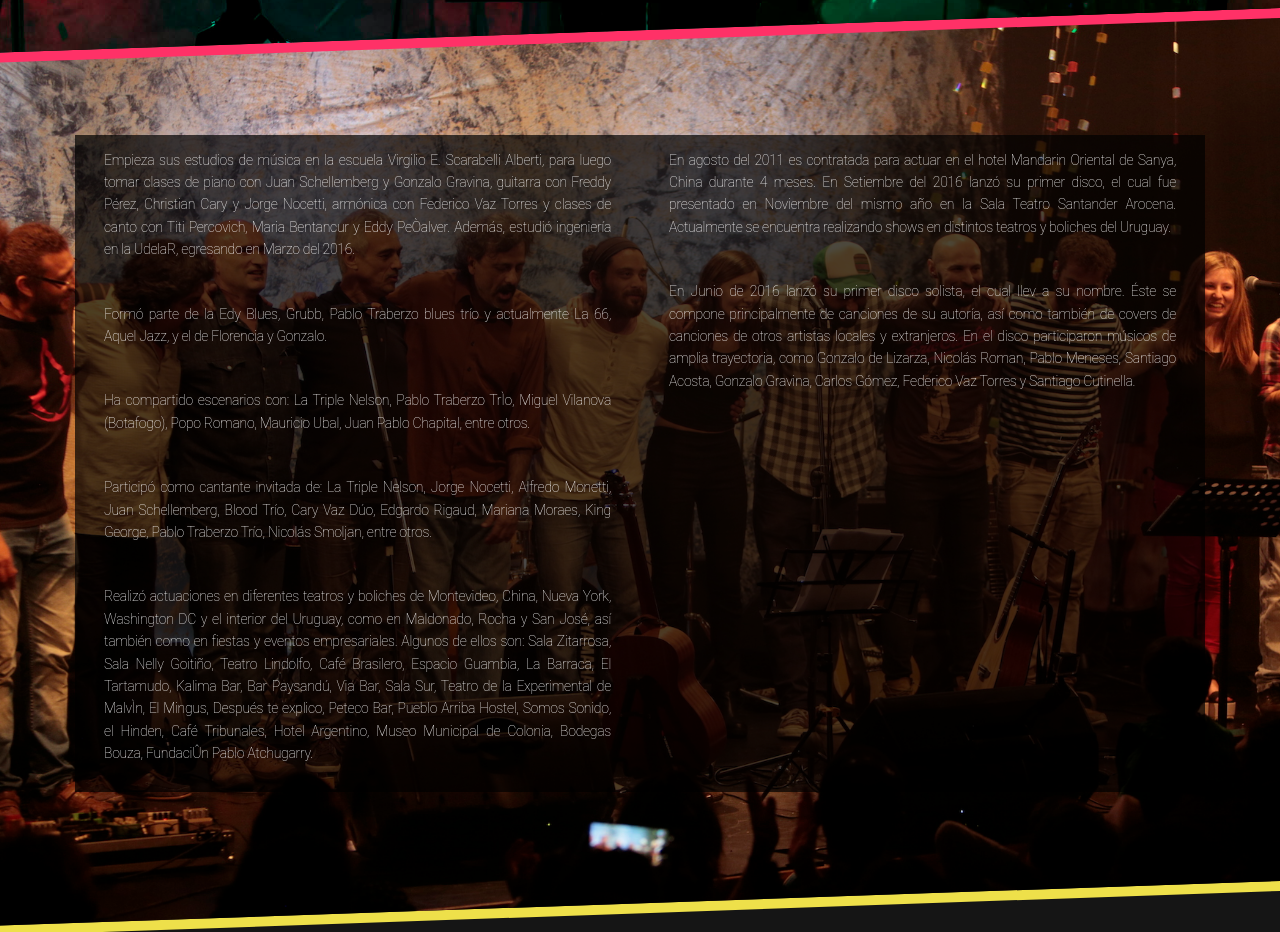
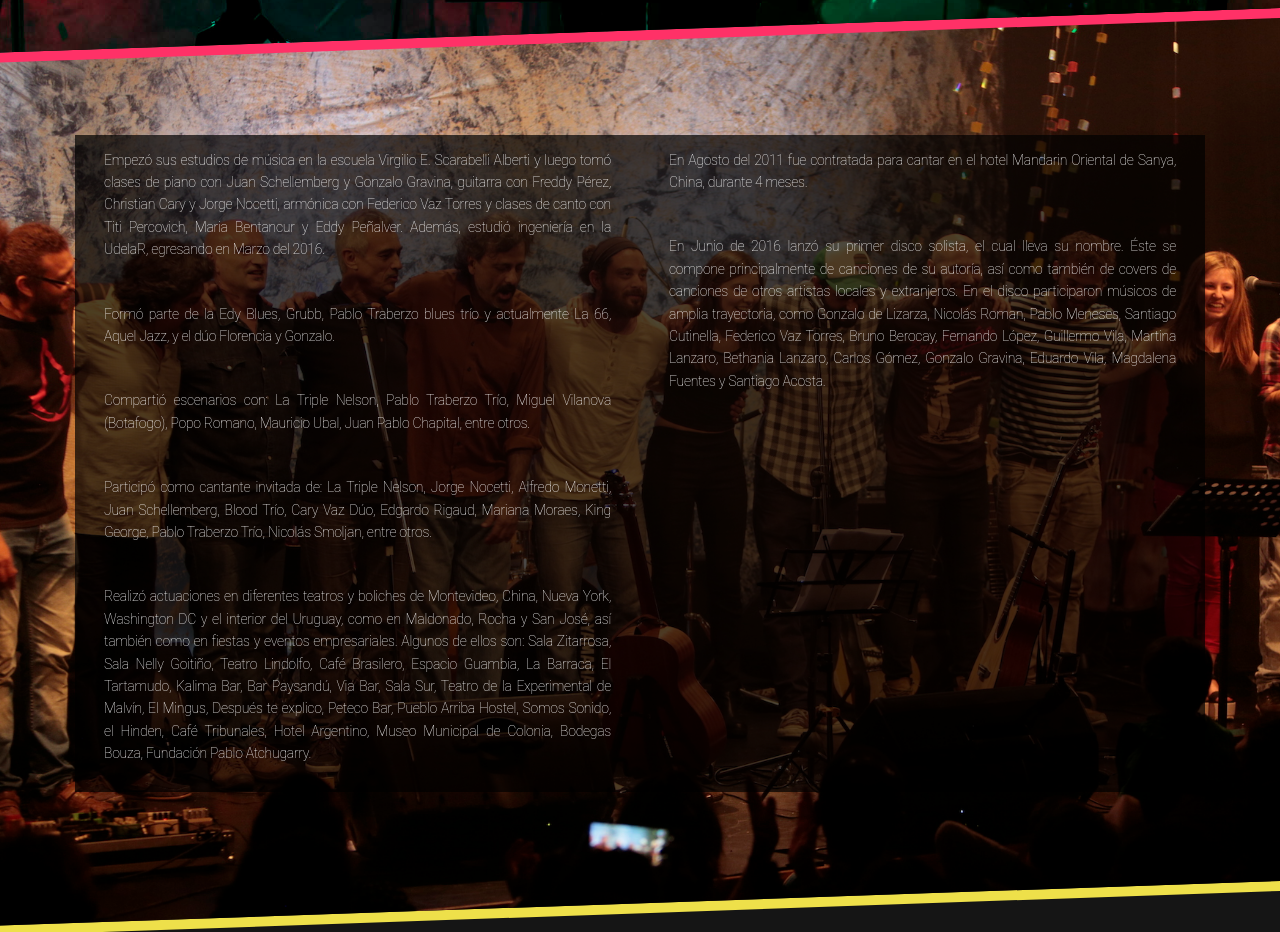
Before and after one commit to seba2610/flo-lanzaro, a plain HTML site: page index.html in a window 1280 px wide. Shown: the part 2600-3532 px from the top of the page. Drawn offline with Linux system fonts and the light colour scheme.

Commit message:
Biography updated

```diff
--- a/index.html
+++ b/index.html
@@ -125,28 +125,26 @@
         <div class="row" id="biography">
                 <div class="col-sm-6">
                       <p class="p-3">
-        Empieza sus estudios de música en la escuela Virgilio E. Scarabelli Alberti, para luego tomar clases de piano con Juan Schellemberg y Gonzalo Gravina, guitarra con Freddy Pérez, Christian Cary y Jorge Nocetti, armónica con Federico Vaz Torres y clases de canto con Titi Percovich, Maria Bentancur y Eddy PeÒalver. Además, estudió ingeniería en la UdelaR, egresando en Marzo del 2016.
+Empezó sus estudios de música en la escuela Virgilio E. Scarabelli Alberti y luego tomó clases de piano con Juan Schellemberg y Gonzalo Gravina, guitarra con Freddy Pérez, Christian Cary y Jorge Nocetti, armónica con Federico Vaz Torres y clases de canto con Titi Percovich, Maria Bentancur y Eddy Peñalver. Además, estudió ingeniería en la UdelaR, egresando en Marzo del 2016.                    </p>
+                      <p class="p-3">
+Formó parte de la Edy Blues, Grubb, Pablo Traberzo blues trío y actualmente La 66, Aquel Jazz, y el dúo Florencia y Gonzalo.
                     </p>
                       <p class="p-3">
-        Formó parte de la Edy Blues, Grubb, Pablo Traberzo blues trío y actualmente La 66, Aquel Jazz, y el de Florencia y Gonzalo.
-                    </p>
-                      <p class="p-3">
-        Ha compartido escenarios con: La Triple Nelson, Pablo Traberzo TrÌo, Miguel Vilanova (Botafogo), Popo Romano, Mauricio Ubal, Juan Pablo Chapital, entre otros.
+Compartió escenarios con: La Triple Nelson, Pablo Traberzo Trío, Miguel Vilanova (Botafogo), Popo Romano, Mauricio Ubal, Juan Pablo Chapital, entre otros.
                     </p>
                       <p class="p-3">
 Participó como cantante invitada de: La Triple Nelson, Jorge Nocetti, Alfredo Monetti, Juan Schellemberg, Blood Trío, Cary Vaz Dúo, Edgardo Rigaud, Mariana Moraes, King George, Pablo Traberzo Trío, Nicolás Smoljan, entre otros.
             </p>
                       <p class="p-3">
-Realizó actuaciones en diferentes teatros y boliches de Montevideo, China, Nueva York, Washington DC y el interior del Uruguay, como en Maldonado, Rocha y San José, así también como en fiestas y eventos empresariales. Algunos de ellos son: Sala Zitarrosa, Sala Nelly Goitiño, Teatro Lindolfo, Café Brasilero, Espacio Guambia, La Barraca,  El Tartamudo, Kalima Bar, Bar Paysandú, Via Bar, Sala Sur, Teatro de la Experimental de MalvÌn, El Mingus, Después te explico, Peteco Bar, Pueblo Arriba Hostel, Somos Sonido, el Hinden, Café Tribunales, Hotel Argentino, Museo Municipal de Colonia, Bodegas Bouza, FundaciÛn Pablo Atchugarry.
+Realizó actuaciones en diferentes teatros y boliches de Montevideo, China, Nueva York, Washington DC y el interior del Uruguay, como en Maldonado, Rocha y San José, así también como en fiestas y eventos empresariales. Algunos de ellos son: Sala Zitarrosa, Sala Nelly Goitiño, Teatro Lindolfo, Café Brasilero, Espacio Guambia, La Barraca, El Tartamudo, Kalima Bar, Bar Paysandú, Via Bar, Sala Sur, Teatro de la Experimental de Malvín, El Mingus, Después te explico, Peteco Bar, Pueblo Arriba Hostel, Somos Sonido, el Hinden, Café Tribunales, Hotel Argentino, Museo Municipal de Colonia, Bodegas Bouza, Fundación Pablo Atchugarry.
             </p>
                 </div>
                 <div class="col-sm-6">
                       <p class="p-3">
-En agosto del 2011 es contratada para actuar en el hotel Mandarin Oriental de Sanya, China durante 4 meses. En Setiembre del 2016 lanzó su primer disco, el cual fue presentado en Noviembre del mismo año en la Sala Teatro Santander Arocena.
-Actualmente se encuentra realizando shows en distintos teatros y boliches del Uruguay.
+En Agosto del 2011 fue contratada para cantar en el hotel Mandarin Oriental de Sanya, China, durante 4 meses.
             </p>
                     <p class="p-3">
-                        En Junio de 2016 lanzó su primer disco solista, el cual llev a su nombre. Éste se compone principalmente de canciones de su autoría, así como también de covers de canciones de otros artistas locales y extranjeros. En el disco participaron músicos de amplia trayectoria, como Gonzalo de Lizarza, Nicolás Roman, Pablo Meneses, Santiago Acosta, Gonzalo Gravina, Carlos Gómez, Federico Vaz Torres y Santiago Cutinella.
+En Junio de 2016 lanzó su primer disco solista, el cual lleva su nombre. Éste se compone principalmente de canciones de su autoría, así como también de covers de canciones de otros artistas locales y extranjeros. En el disco participaron músicos de amplia trayectoria, como Gonzalo de Lizarza, Nicolás Roman, Pablo Meneses, Santiago Cutinella, Federico Vaz Torres, Bruno Berocay, Fernando López, Guillermo Vila, Martina Lanzaro, Bethania Lanzaro, Carlos Gómez, Gonzalo Gravina, Eduardo Vila, Magdalena Fuentes y Santiago Acosta.
                     </p>
                 </div>
         </div>
```
